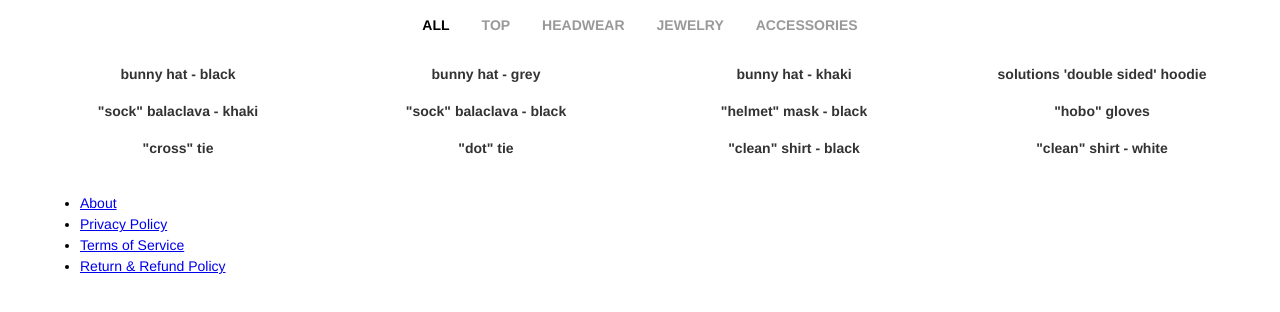
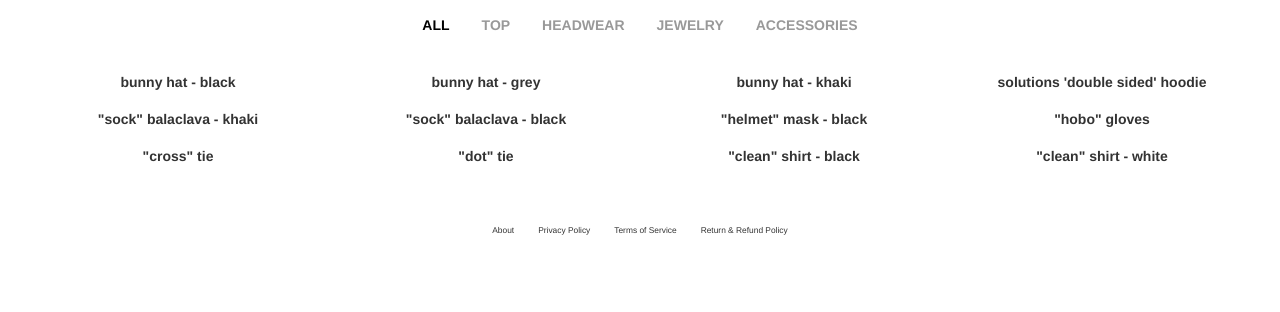
Before and after one commit to namekemty/nobody.solutions, a plain HTML site: page index.html in a window 1280 px wide. Shown: the part 136-448 px from the top of the page. Drawn offline with Linux system fonts and the light colour scheme; grey boxes are pictures that could not be loaded.

Commit message:
completed main page

```diff
--- a/index.html
+++ b/index.html
@@ -10,7 +10,7 @@
     <script defer src="app.js"></script>
 </head>
 <body>
-  <div class="page_layout page_layout-clear">
+  <div class="page__layout">
 
     <header>
 
@@ -40,7 +40,6 @@
         </div>
       </div>
     </header>
-  </div>
 
     <main>
       <div class="layout">
@@ -399,30 +398,30 @@
 
     <footer>
       <div class="layout">
-        <div class="layout__content">
+        <div class="layout__content-footer">
           <div class="nav__menu-wrapper">
             <ul class="nav__menu">
               <li class="nav__menu-item">
                 <div class="nav__menu-controls">
-                  <a href="/">About</a>
+                  <a class="nav__menu-link" href="/">About</a>
                 </div>
               </li>
 
               <li class="nav__menu-item">
                 <div class="nav__menu-controls">
-                  <a href="/">Privacy Policy</a>
+                  <a class="nav__menu-link" href="/">Privacy Policy</a>
                 </div>
               </li>
 
               <li class="nav__menu-item">
                 <div class="nav__menu-controls">
-                  <a href="/">Terms of Service</a>
+                  <a class="nav__menu-link" href="/">Terms of Service</a>
                 </div>
               </li>
 
               <li class="nav__menu-item">
                 <div class="nav__menu-controls">
-                  <a href="/">Return & Refund Policy</a>
+                  <a class="nav__menu-link" href="/">Return & Refund Policy</a>
                 </div>
               </li>
             </ul>
--- a/media.css
+++ b/media.css
@@ -7,7 +7,6 @@
   .page_layout {
     grid-template-areas:
         "header"
-        "sidebar"
         "main"
         "footer";
     grid-template-columns: 100%;
--- a/styles.css
+++ b/styles.css
@@ -10,6 +10,7 @@
 
 html {
   margin-left: calc(100vw - 100%);
+  text-size-adjust: 100%;
 }
 
 body {
@@ -23,7 +24,8 @@ body {
     display: block;
 }
 
-.page__layout-clear {
+.page__layout {
+  min-height: calc(432px, 100vh);
   display: grid;
   grid-column-gap: 1.5rem;
   grid-row-gap: 0;
@@ -33,11 +35,18 @@ body {
   "header"
   "main"
   "footer";
-
 }
 
-.page__layout {
-  min-height: calc(432px, 100vh);
+.page__layout header {
+  grid-area: header;
+}
+
+.page__layout main {
+  grid-area: main;
+}
+
+.page__layout footer {
+  grid-area: footer;
 }
 
 .layout {
@@ -56,11 +65,19 @@ body {
   padding-top: 1vw;
 }
 
+.layout__content-footer {
+  padding-top: 2vw;
+  padding-bottom: 2vw;
+  max-width: 600px;
+  margin: 0 auto;
+
+}
+
 .header__content {
-    display: grid;
-    grid-template-areas: "logo cart checkout";
-    grid-template-columns: 1fr 1fr 1fr;
-    align-items: center;
+  display: grid;
+  grid-template-areas: "logo cart checkout";
+  grid-template-columns: 1fr 1fr 1fr;
+  align-items: center;
 }
 
 .header__area-logo {
@@ -117,7 +134,7 @@ body {
   flex-wrap: wrap;
   align-items: center;
   justify-content:center;
-  margin-bottom: 1rem;
+  margin-bottom: 1.5rem;
   font-size: 14px;
   text-transform: uppercase;
   column-gap: 2rem;
@@ -125,9 +142,7 @@ body {
 
 .tabs__head-item {
   color: rgb(153, 153, 153);
-  cursor: pointer;
   border-bottom: none;
-  /* font-size: 1rem; */
   line-height: 1;
   margin-right: 0px;
   padding: 0.5rem 0;
@@ -146,7 +161,13 @@ body {
 }
 
 .tabs__head-label {
+  cursor: pointer;
   vertical-align: middle;
+  transition: all 0.2s ease-in-out;
+}
+
+.tabs__head-label:hover {
+  color: black;
 }
 
 .product-preview__title {
@@ -201,7 +222,6 @@ body {
   left: 0;
 }
 
-
 .product-review__area-title {
   grid-area: title;
   align-self: self-end;
@@ -230,3 +250,29 @@ body {
   color: #333333;
   text-decoration: none;
 }
+
+.nav__menu {
+  padding: 0;
+  margin: 0;
+  display: flex;
+  flex-flow: wrap;
+  justify-content: center;
+}
+
+.nav__menu-item {
+  list-style: none;
+  line-height: 2.2rem;
+  margin-left: 0.75rem;
+  margin-right: 0.75rem;
+  font-size: 0.6em;
+}
+
+.nav__menu-link {
+  color: #333333;
+  text-decoration: none;
+  transition: all 0.3s ease-in-out;
+}
+
+.nav__menu-link:hover {
+  text-decoration: underline;
+}
```
